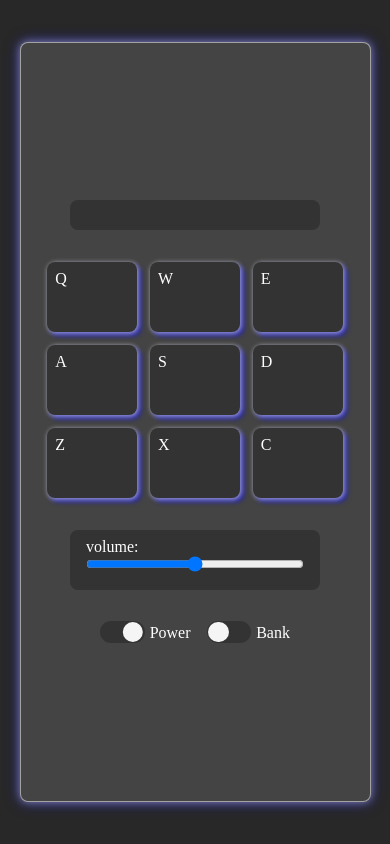
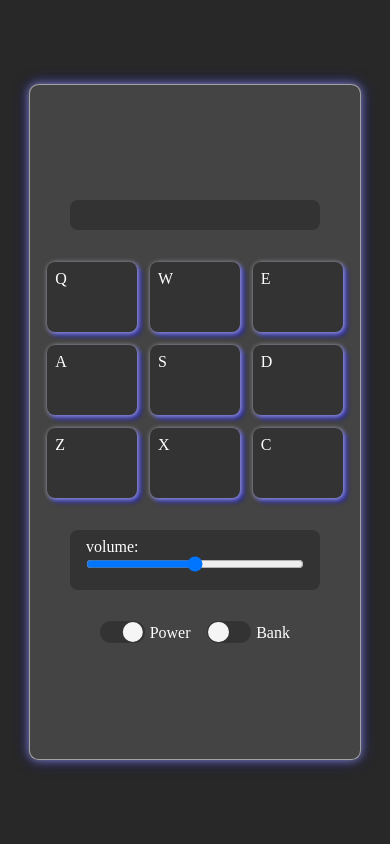
Before and after one commit to m-dennisgocong/virtual-drum, a React (Vite) app: page / in a window 390 px wide. Built offline with nearby package versions, Linux system fonts and the light colour scheme.

Commit message:
update the height & width for small screen

```diff
--- a/src/App.scss
+++ b/src/App.scss
@@ -12,15 +12,15 @@ $drum-machine-bg-color: rgb(68, 68, 68);
   background-color: $main-bg-color;
 }
 #drum-machine{
-  height: 90vh;
-  width: 90vw;
+  height: 80vh;
+  width: 85vw;
   display: flex;
   flex-direction: column;
   place-items: center;
   justify-content: center;
   gap: 2em;
   background-color: $drum-machine-bg-color;
-  border-radius: 0.5em;
+  border-radius: 0.6em;
   border: 0.1px solid rgb(255, 255, 255, 0.5);
   box-shadow: 0 0 10px rgb(255, 255, 255, 0.5), 0 0 15px rgb(0, 0, 255, 0.5);
   .display-container{
```
